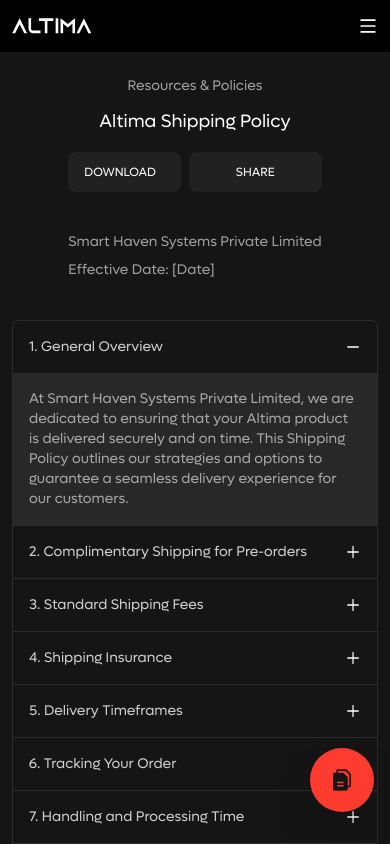
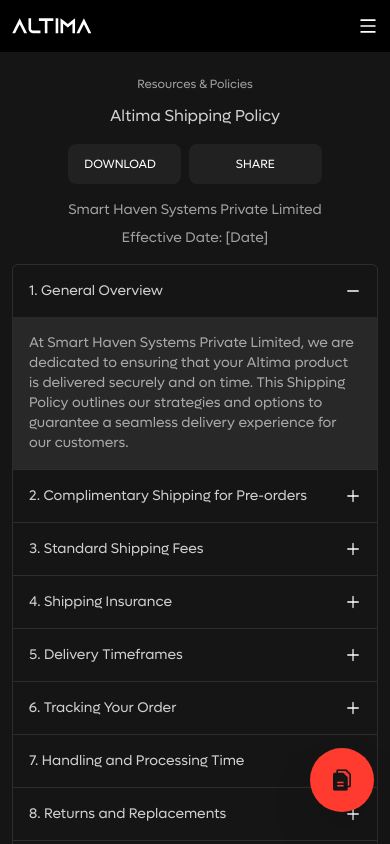
Before and after one commit to Dekatron322/altima, a Next.js app: page /shipping-policy in a window 390 px wide. Shown: the top 844 px of the page. Built offline with nearby package versions, Linux system fonts and the light colour scheme.

Commit message:
shipping policy

```diff
--- a/app/(auth)/shipping-policy/page.tsx
+++ b/app/(auth)/shipping-policy/page.tsx
@@ -202,14 +202,14 @@
   return (
     <section className="bg-black">
       <NewNav />
-      <section id="specifications" className="paddings w-full   bg-[#151515] pt-32 max-sm:px-3 ">
-        <div className="  w-full justify-between    md:py-32">
+      <section id="specifications" className="paddings w-full   bg-[#151515]  max-sm:px-3 ">
+        <div className="  w-full justify-between xl:pt-32">
           <div className="flex w-full items-center justify-center  gap-10 sm:flex">
             <div>
-              <p className="text-center   text-2xl  font-normal  text-[#FFFFFF99] max-sm:text-sm lg:text-2xl">
+              <p className="text-center   text-2xl  font-normal  text-[#FFFFFF99] max-xl:text-xs lg:text-2xl">
                 Resources & Policies
               </p>
-              <p className=" my-3 text-center  text-lg font-normal text-white  max-sm:my-3 md:text-xl md:leading-10 xl:text-3xl">
+              <p className=" my-3 text-center  text-lg font-normal text-[#ffffffcc] max-xl:text-base  max-sm:my-3 md:text-xl md:leading-10 xl:text-3xl">
                 Altima Shipping Policy
               </p>
 
@@ -251,7 +251,7 @@
                 </motion.button>
               </div>
 
-              <p className="my-6 w-full text-ellipsis text-sm font-normal text-[#FFFFFF99] max-sm:leading-7  md:text-center">
+              <p className="w-full text-ellipsis text-sm font-normal text-[#FFFFFF99] max-xl:text-center max-sm:leading-7 md:text-center  xl:my-6">
                 Smart Haven Systems Private Limited
                 <br />
                 Effective Date: [Date]
```
